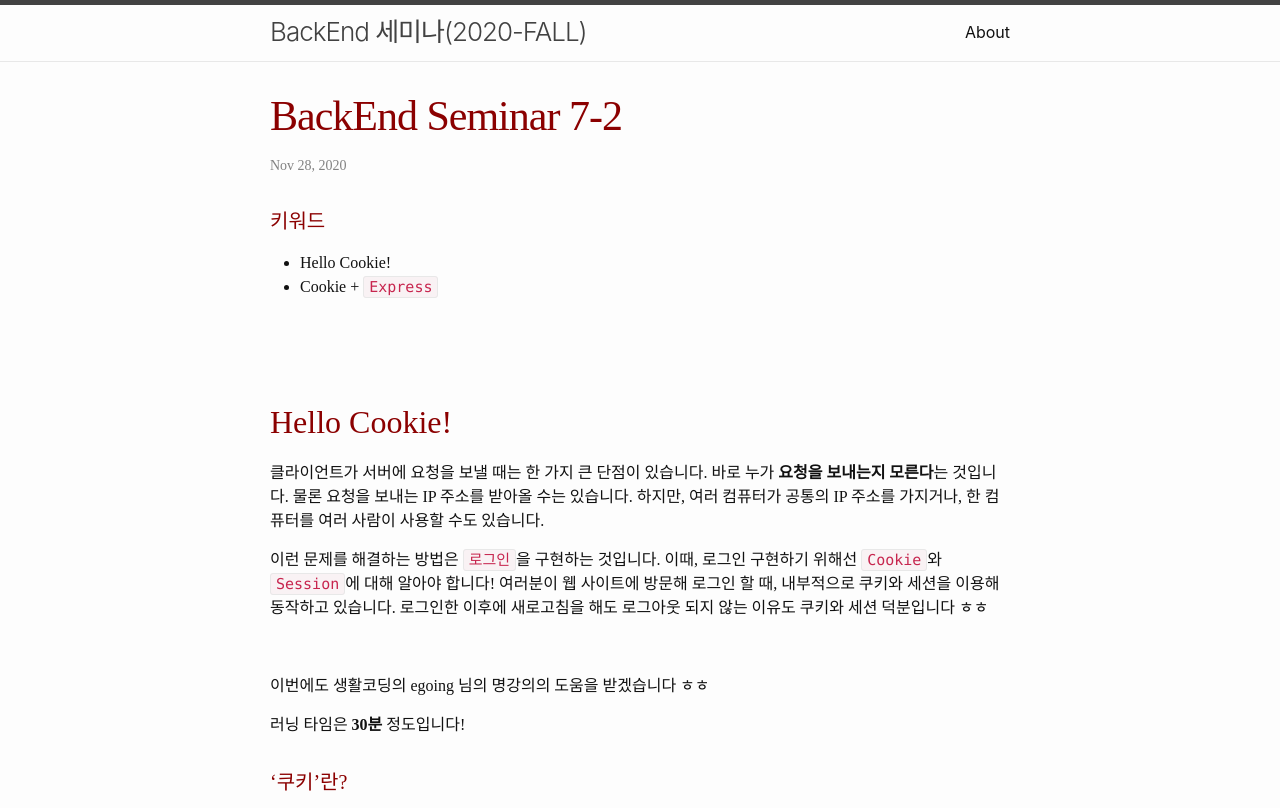
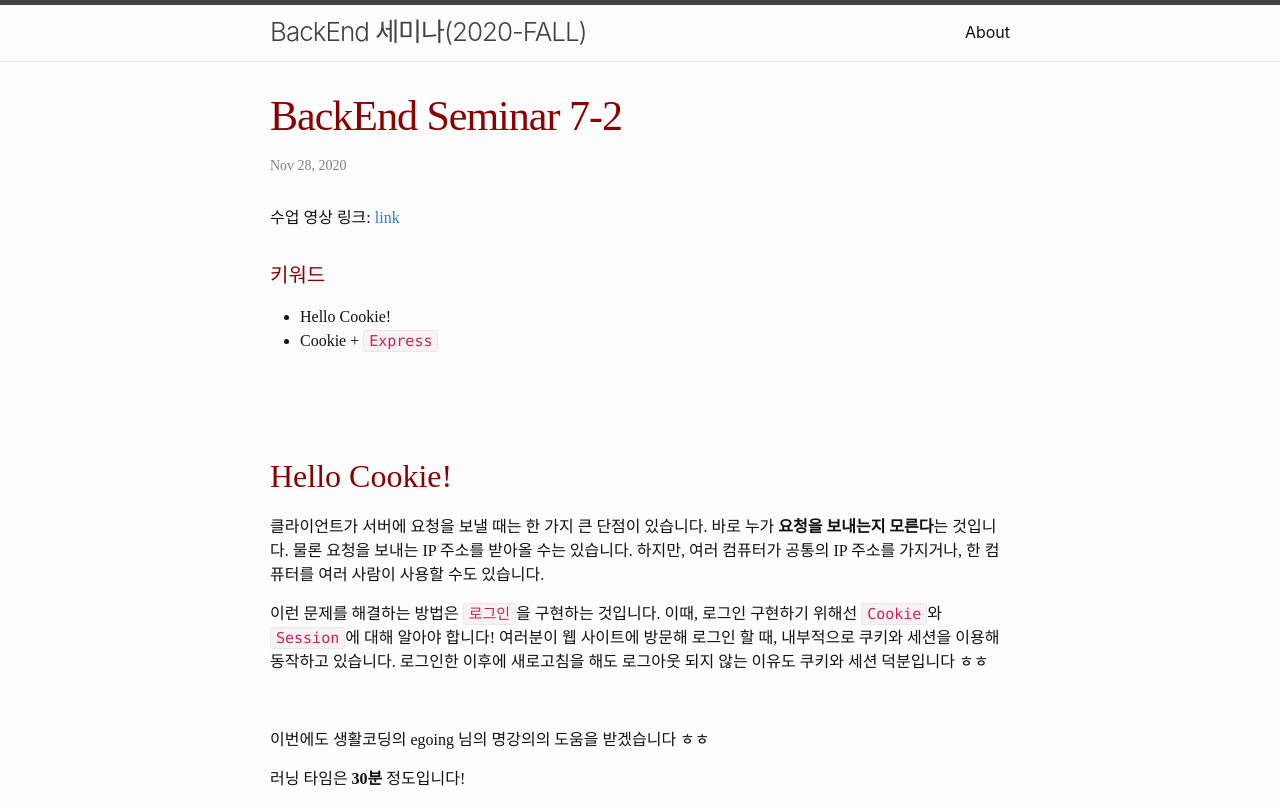
Before and after one commit to PoApper/backend-seminar, a Jekyll site: the page built from _posts/2020-11-28-BackEnd-Seminar7-2.md, in a window 1280 px wide and 900 px high, cut to the strip 0-808 px from the top of the window. Built offline with Jekyll 4.4.1, drawn with Linux system fonts in a browser that asks for light colours; some web fonts are replaced.

Commit message:
update seminar7 video link

```diff
--- a/_posts/2020-11-28-BackEnd-Seminar7-2.md
+++ b/_posts/2020-11-28-BackEnd-Seminar7-2.md
@@ -2,6 +2,9 @@
 title: "BackEnd Seminar 7-2"
 layout: post
 ---
+
+
+수업 영상 링크: [link](https://drive.google.com/file/d/17vo5MUorJTEUzborP2_5uRm4IeNDkBIm/view?usp=sharing)
 
 #### 키워드
 - Hello Cookie!
```
